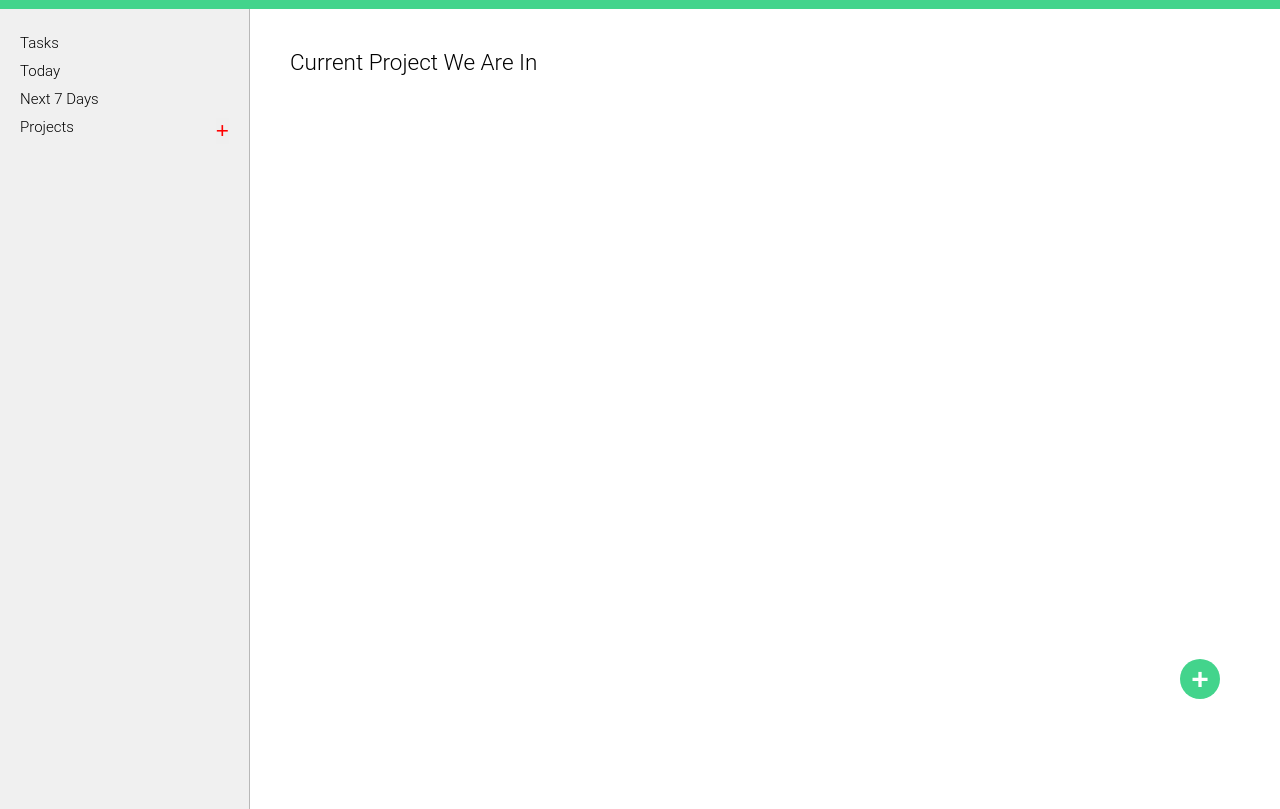
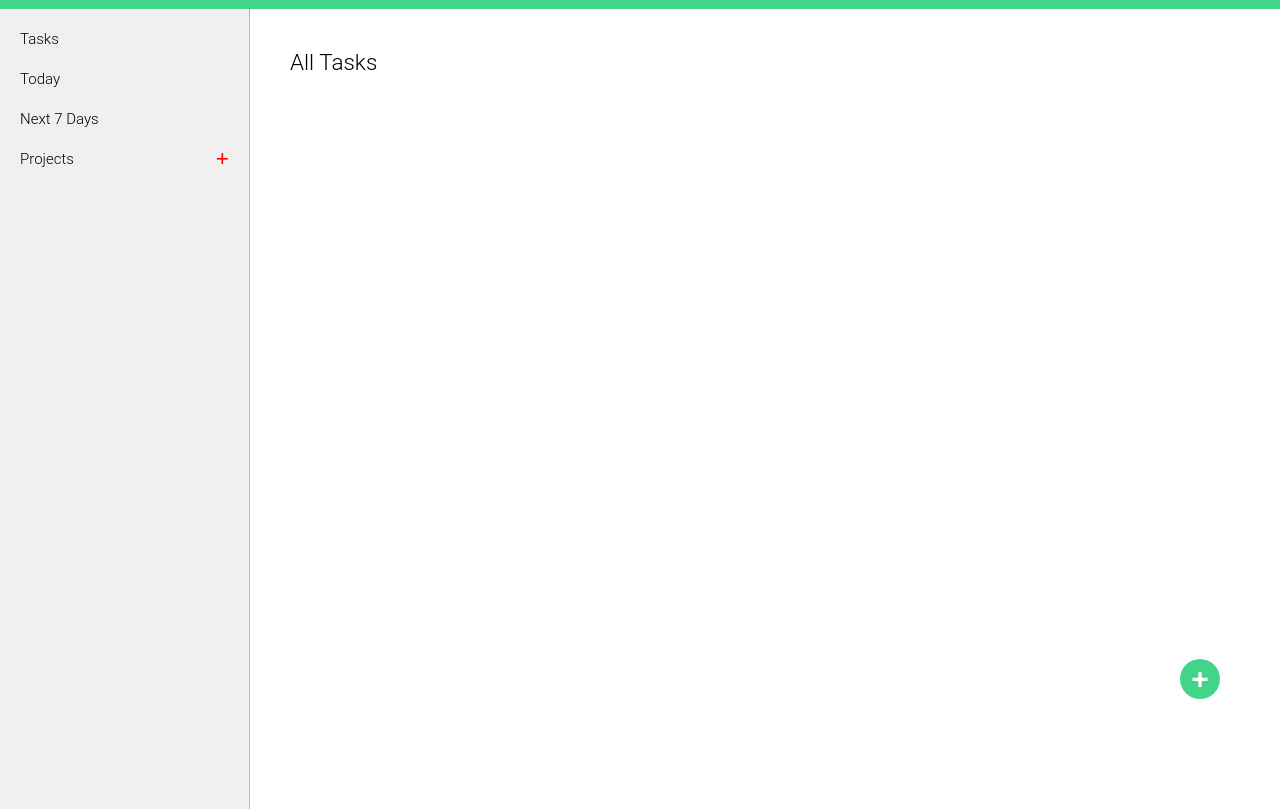
Before and after one commit to vndlgd/todo-list, a website built with webpack: page src/index.html in a window 1280 px wide. Shown: the part 41-850 px from the top of the page. Built offline with nearby package versions, Linux system fonts and the light colour scheme.

Commit message:
Implement Menu Item Highlighting in Header

```diff
--- a/package.json
+++ b/package.json
@@ -6,7 +6,8 @@
   "scripts": {
     "test": "echo \"Error: no test specified\" && exit 1",
     "watch": "webpack --watch",
-    "build": "webpack"
+    "build": "webpack",
+    "deploy": "git subtree push --prefix dist origin gh-pages"
   },
   "keywords": [],
   "author": "",
--- a/src/index.html
+++ b/src/index.html
@@ -11,19 +11,20 @@
     </div>
     <div id="main-content">
       <div id="sidebar">
-        <li id="projects">
-          <ul>
+        <div class="menu">
+          <button class="btn" id="initial-value" value="All Tasks">
             Tasks
-          </ul>
-          <ul>
-            Today
-          </ul>
-          <ul>
-            Next 7 Days
-          </ul>
-          <ul id="projects-sidebar-row">
-            Projects
-            <dialog id="new-project">
+          </button>
+        </div>
+        <div class="menu">
+          <button class="btn" value="Today">Today</button>
+        </div>
+        <div class="menu">
+          <button class="btn" value="Next 7 Days">Next 7 Days</button>
+        </div>
+        <div class="menu">
+          <p>Projects</p>
+          <dialog id="new-project-dialog">
             <div class="modal-header">
               <p>New Project</p>
             </div>
@@ -44,8 +45,7 @@
             </form>
           </dialog>
           <button id="add-project-button">+</button>
-          </ul>
-        </li>
+        </div>
       </div>
       <div id="todo-items">
         <dialog id="new-task">
--- a/src/style.css
+++ b/src/style.css
@@ -5,7 +5,6 @@
 
 :root {
   font-size: 15px;
-  font-family: helvetica, sans-serif;
   box-sizing: border-box;
   font-family: Roboto, sans-serif;
   font-weight: 300;
@@ -26,23 +25,9 @@
   font-size: 1.5rem;
 }
 
-li {
-  list-style: none;
-}
-
-ul {
-  padding-top: 5px;
-  padding-bottom: 5px;
-}
-
 #sidebar {
   background-color: var(--gray);
   border-right: 1px solid rgb(184, 184, 184);
-}
-
-#projects {
-  padding-top: 20px;
-  padding-left: 20px;
 }
 
 #main-content {
@@ -51,31 +36,51 @@ ul {
   height: 100vh;
 }
 
-#todo-items #list-name {
+#todo-items #project-name {
   padding-top: 40px;
   padding-left: 40px;
   font-size: 1.5rem;
 }
 
-#projects-sidebar-row {
+.menu {
+  padding-top: 20px;
+  padding-left: 20px;
+  display: flex;
+  align-items: center;
+  height: 20px;
+}
+
+.menu button:nth-child(-n + 2) {
+  font-weight: 300;
+  font-size: 15px;
+  font-family: Roboto, sans-serif;
+  border: none;
+}
+
+.menu button:nth-child(-n + 2):hover {
+  color: rgb(0 0 0 / 0.5);
+}
+
+.menu button:nth-child(3) {
+  border: none;
+  color: red;
+  font-size: 1.5rem;
+}
+
+.menu button:nth-child(3):hover {
+  color: rgba(255, 0, 0, 0.5);
+  transform: scale(1.5);
+}
+
+.menu:nth-child(4) {
   display: flex;
   justify-content: space-between;
+  align-items: center;
   padding-right: 20px;
 }
 
 button {
   cursor: pointer;
-}
-
-#add-project-button {
-  border: none;
-  color: red;
-  font-size: 1.5rem;
-}
-
-#add-project-button:hover {
-  color: rgba(255, 0, 0, 0.5);
-  transform: scale(1.5);
 }
 
 #add-task-button {
@@ -198,7 +203,7 @@ button {
   gap: 10px;
 }
 
-#new-project {
+#new-project-dialog {
   width: 250px;
   border: none;
   box-shadow: 0 3px 10px rgb(0 0 0 / 0.2);
@@ -209,13 +214,13 @@ button {
   left: 250px;
 }
 
-#new-project .formclass {
+#new-project-dialog .formclass {
   display: grid;
   justify-content: center;
   align-items: center;
 }
 
-#new-project button {
+#new-project-dialog button {
   padding: 5px 20px 5px 20px;
   margin-top: 10px;
   margin-bottom: 20px;
--- a/src/view.js
+++ b/src/view.js
@@ -1,18 +1,12 @@
 // DisplayController factory function here
 export function displayController() {
-  // this logic belongs wherever we handle when we click on a new project
-  const todoItemsDiv = document.getElementById('todo-items');
-  const todoItemsHeader = document.createElement('p');
-  todoItemsHeader.setAttribute('id', 'list-name');
-  todoItemsHeader.textContent = 'Current Project We Are In'; // this will change depending on what list we're in
-  todoItemsDiv.appendChild(todoItemsHeader);
-
   // new Date needs to be the user's timezone
   // then fix the length UI issue
   const datePicker = (document.getElementById('due-date').valueAsDate =
     new Date());
 
-  // New Task Modal
+  // open and close task modal
+  const newTaskModal = (function () {
     const addTodoItemButton = document.getElementById('add-task-button');
     const taskDialog = document.querySelector('#new-task');
     const taskCloseButton = document.querySelector('#new-task button');
@@ -24,11 +18,15 @@ export function displayController() {
     taskCloseButton.addEventListener('click', () => {
       taskDialog.close();
     });
+  })();
 
-  // New Project Modal
+  // open and close project modal
+  const newProjectModal = (function () {
     const addProjectsButton = document.getElementById('add-project-button');
-  const projectDialog = document.querySelector('#new-project');
-  const projectCloseButton = document.querySelector('#new-project button');
+    const projectDialog = document.querySelector('#new-project-dialog');
+    const projectCloseButton = document.querySelector(
+      '#new-project-dialog button'
+    );
 
     addProjectsButton.addEventListener('click', () => {
       projectDialog.showModal();
@@ -37,25 +35,30 @@ export function displayController() {
     projectCloseButton.addEventListener('click', () => {
       projectDialog.close();
     });
+  })();
 
-  const updateScreen = () => {
-    // Write Code Here
-  };
+  // handle updating project header text on click
+  const updateProjectHeader = (function () {
+    const todoItemsDiv = document.getElementById('todo-items');
+    const currentProjectHeader = document.createElement('p');
+    currentProjectHeader.setAttribute('id', 'project-name');
+    const buttons = document.querySelectorAll('.btn');
+    // have 'All Tasks' display as initial value on refresh
+    // TODO: have it handle the projects we create in the submenu as well
+    const initialValue = document.getElementById('initial-value');
+    currentProjectHeader.textContent = initialValue.value;
+    todoItemsDiv.appendChild(currentProjectHeader);
+    buttons.forEach((button) => {
+      button.addEventListener('click', (e) => {
+        e.preventDefault();
+        currentProjectHeader.textContent = e.target.value;
+        todoItemsDiv.appendChild(currentProjectHeader);
+      });
+    });
+  })();
 
-  function clickHandler(e) {
-    // Write Code Here
-    alert(e.type);
-  }
-
-  function clearScreen() {
-    // Write Code Here
-  }
-
-  //   updateScreen() // initial render
+  // TODO: add new projects to submenu
+  // have a General project always present
 
   return {};
 }
-
-// Think of how you wanna break up each module into functions
-// Organize rather than have it all be here
-// We need to update the project list and todo items list
```
Also changed, not shown: dist/bundle.js, dist/index.html. Lines whose indentation alone changed are shown as unchanged.
